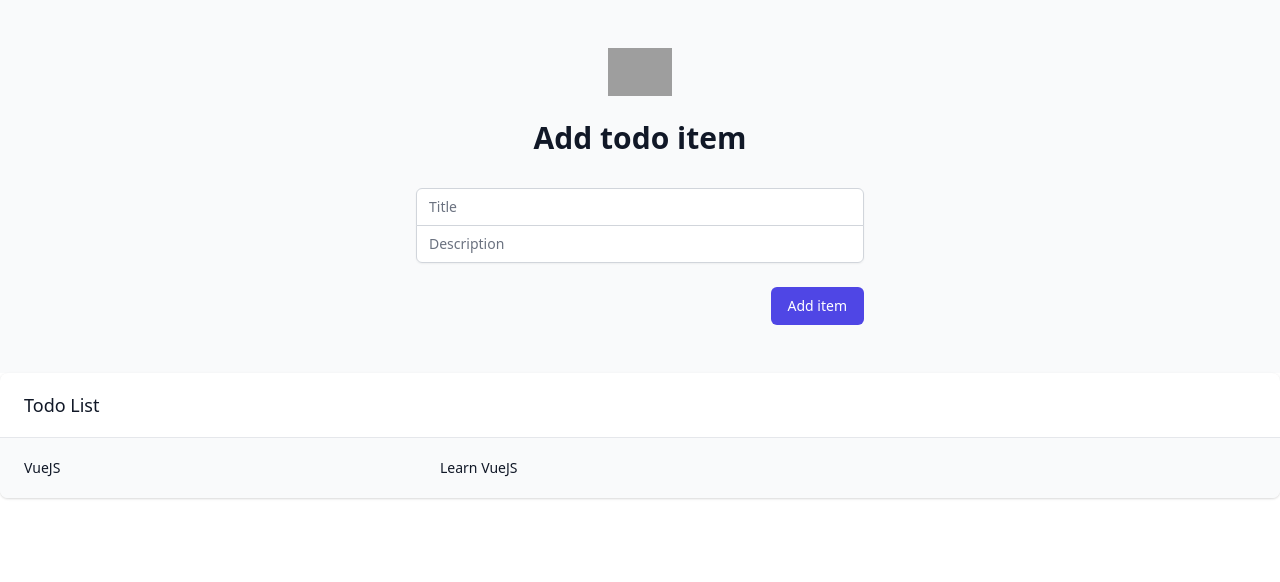
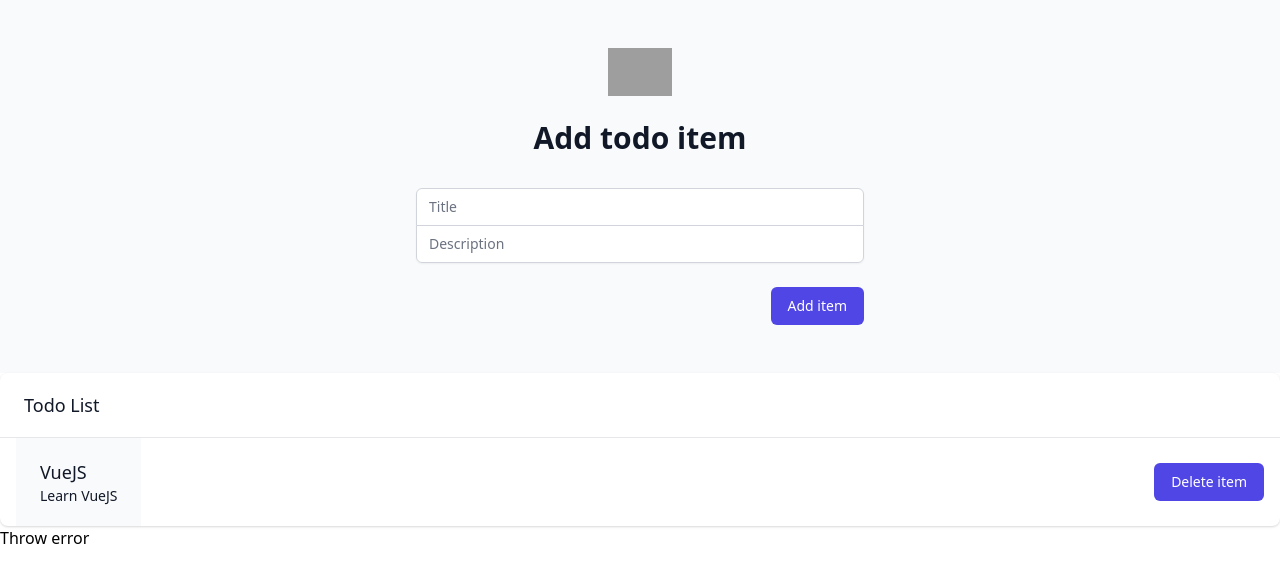
Before and after one commit to vadiminsk/vue-todolist, a Vue app: page /#/ in a window 1280 px wide. Shown: the top 582 px of the page. Built offline with nearby package versions, Linux system fonts and the light colour scheme; grey boxes are pictures that could not be loaded.

Commit message:
set up sentry

```diff
--- a/package.json
+++ b/package.json
@@ -8,6 +8,8 @@
     "lint": "vue-cli-service lint"
   },
   "dependencies": {
+    "@sentry/tracing": "^6.13.3",
+    "@sentry/vue": "^6.13.3",
     "@tailwindcss/postcss7-compat": "^2.0.2",
     "autoprefixer": "^9",
     "core-js": "^3.6.5",
--- a/src/App.vue
+++ b/src/App.vue
@@ -3,6 +3,7 @@
     <todo-list-form @create="createTodo" />
     <todo-list :todos="todos" />
   </div>
+  <button @click="throwError">Throw error</button>
 </template>
 
 <script>
@@ -23,6 +24,9 @@ export default {
     createTodo(todo) {
       this.todos.push(todo);
     },
+    throwError() {
+      throw new Error("Sentry Error");
+    },
   },
 };
 </script>
--- a/src/components/TodoListItem.vue
+++ b/src/components/TodoListItem.vue
@@ -1,10 +1,18 @@
 <template>
-  <div class="border-t border-gray-200">
-    <div class="bg-gray-50 px-4 py-5 sm:grid sm:grid-cols-3 sm:gap-4 sm:px-6">
-      <div class="text-sm font-medium text-gray-900">{{ todo.title }}</div>
+  <div class="flex justify-between items-center px-4 border-t border-gray-200">
+    <div class="flex flex-col bg-gray-50 py-5 px-6">
+      <div class="text-lg font-medium text-gray-900">{{ todo.title }}</div>
       <div class="mt-1 text-sm text-gray-900 sm:mt-0 sm:col-span-2">
         {{ todo.description }}
       </div>
+    </div>
+    <div>
+      <button
+        type="submit"
+        class="self-end py-2 px-4 border border-transparent text-sm font-medium rounded-md text-white bg-indigo-600 hover:bg-indigo-700 focus:outline-none focus:ring-2 focus:ring-offset-2 focus:ring-indigo-500"
+      >
+        Delete item
+      </button>
     </div>
   </div>
 </template>
--- a/src/main.js
+++ b/src/main.js
@@ -4,8 +4,27 @@ import "./assets/main.css";
 import "./assets/tailwind.css";
 import router from "./router";
 import store from "./store";
+import * as Sentry from "@sentry/vue";
+import { Integrations } from "@sentry/tracing";
 
-createApp(App)
+const app = createApp(App);
+
+Sentry.init({
+  app,
+  dsn: process.env.SENTRY_APP,
+  integrations: [
+    new Integrations.BrowserTracing({
+      routingInstrumentation: Sentry.vueRouterInstrumentation(router),
+      tracingOrigins: ["localhost", "vadiminsk-todolist.netlify.app", /^\//],
+    }),
+  ],
+  // Set tracesSampleRate to 1.0 to capture 100%
+  // of transactions for performance monitoring.
+  // We recommend adjusting this value in production
+  tracesSampleRate: 1.0,
+});
+
+app
   .use(store)
   .use(router)
   .mount("#app");
```
Also changed, not shown: 2 other files (tests, documents, lock files or other folders).
